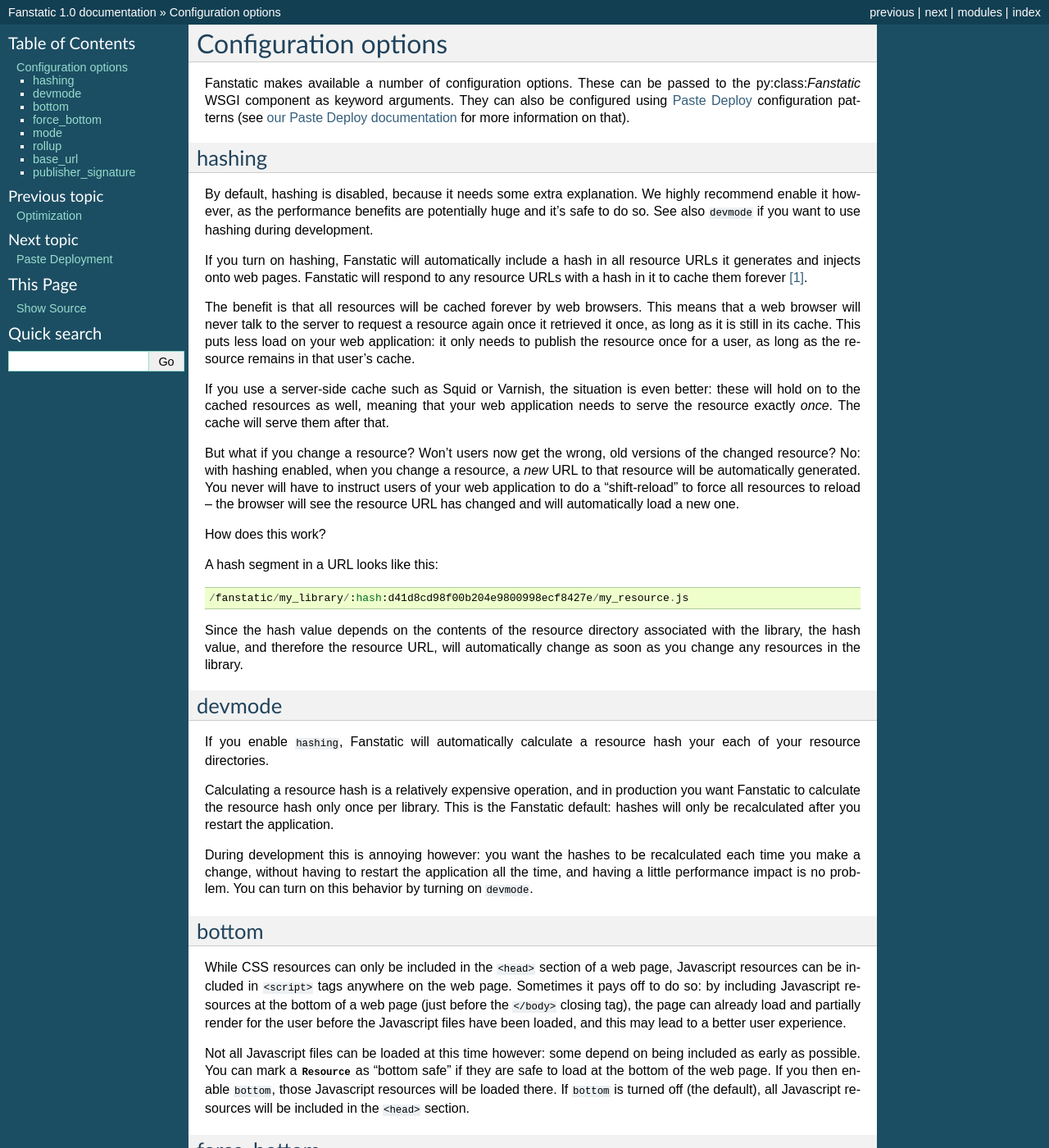
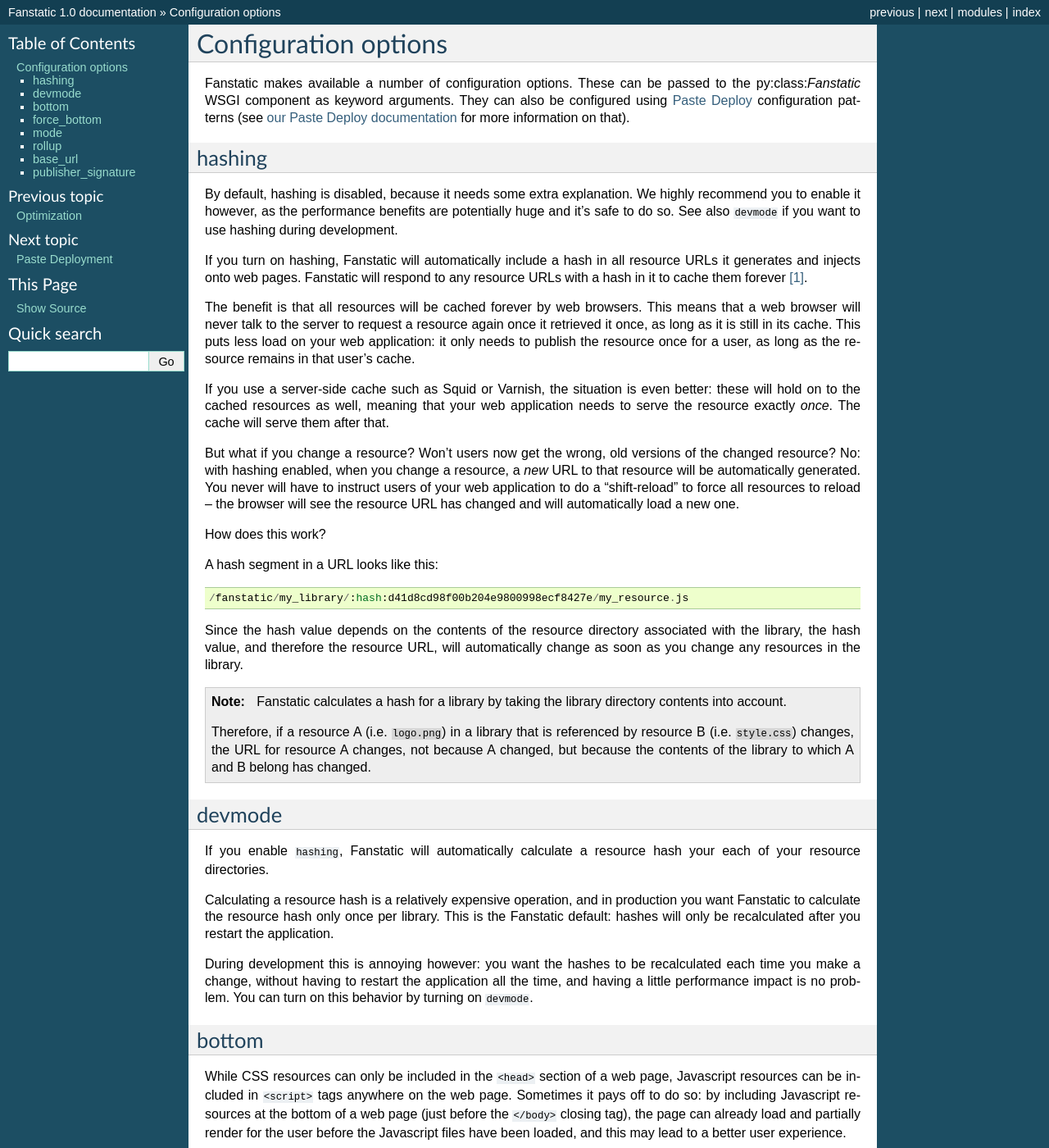
Before and after one commit to zopefoundation/fanstatic, a Sphinx documentation site: the page built from doc/configuration.rst, in a window 1280 px wide and 1400 px high. Shown: the whole window at 82% size. Built offline with Sphinx 7.4.7, drawn with Linux system fonts in a browser that asks for light colours; some of the changed text lies outside the part shown.

Commit message:
Add a note detailing why we take the hash of the directory in Fanstatic.

```diff
--- a/doc/configuration.rst
+++ b/doc/configuration.rst
@@ -15,7 +15,7 @@
 -------
 
 By default, hashing is disabled, because it needs some extra
-explanation. We highly recommend enable it however, as the performance
+explanation. We highly recommend you to enable it however, as the performance
 benefits are potentially huge and it's safe to do so. See also
 ``devmode`` if you want to use hashing during development.
 
@@ -54,6 +54,15 @@
 associated with the library, the hash value, and therefore the
 resource URL, will automatically change as soon as you change any
 resources in the library.
+
+.. note::
+  Fanstatic calculates a hash for a library by taking the library directory
+  contents into account.
+
+  Therefore, if a resource A (i.e. ``logo.png``) in a library that is
+  referenced by resource B (i.e. ``style.css``) changes, the URL for resource
+  A changes, not because A changed, but because the contents of the library
+  to which A and B belong has changed.
 
 devmode
 -------
@@ -154,3 +161,5 @@
 publish resources. If you would like the root for resource publication
 to be something else in your application (such as ``resources``), you
 can change this to another string.
+
+.. [#well] Well, for 10 years into the future at least.
```
Also changed, not shown: other parts of doc/configuration.rst (+0 -2 lines).
